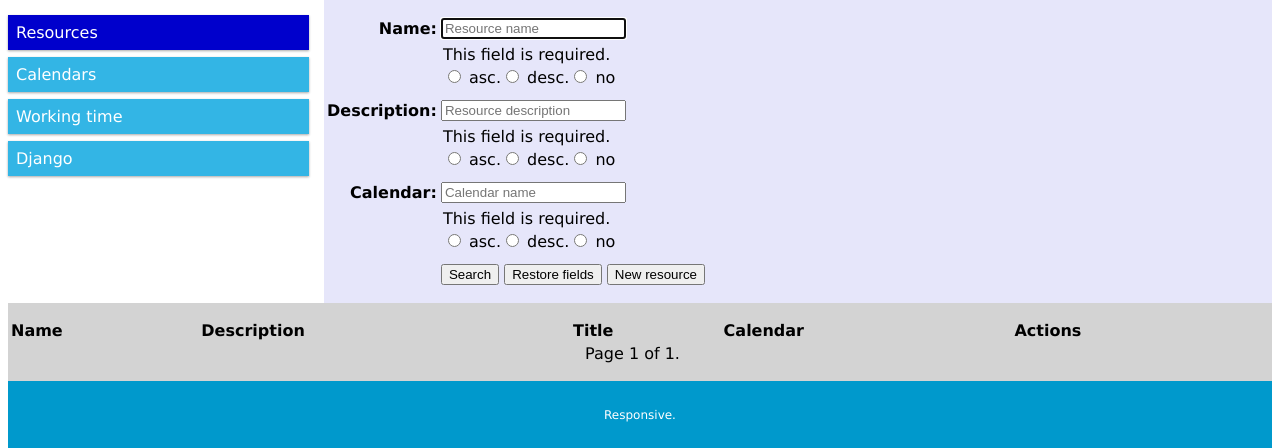
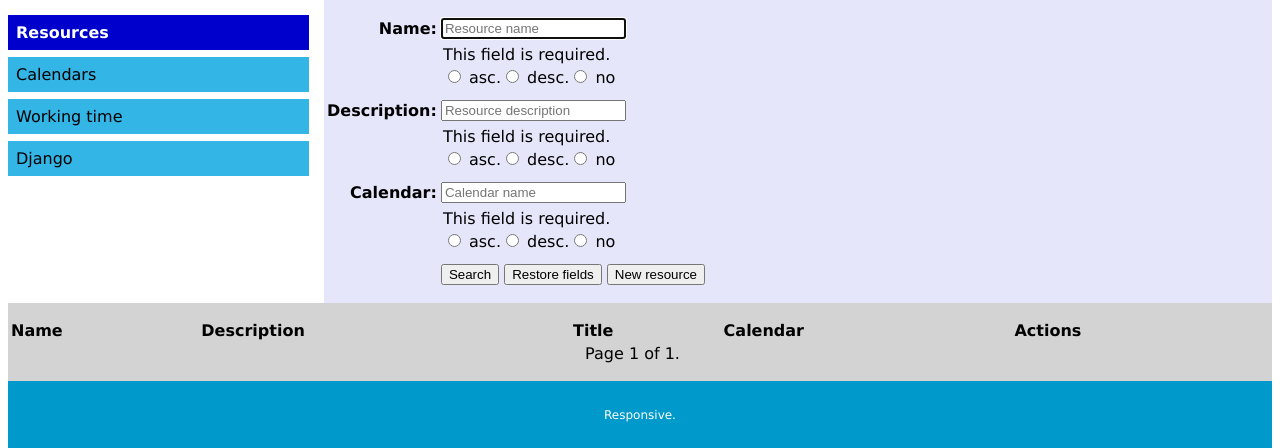
Before and after one commit to golobart/fairqueue, a Django app: page /en-us/adminapp/searchrscsdo/ in a window 1280 px wide. Shown: the part 89-537 px from the top of the page. Run offline with Django 3.2, Linux system fonts and the light colour scheme; the visitor is signed in with stand-in values (Sample User, id 1); data that the repository does not hold is empty; some libraries are stand-ins or nearby versions.

Commit message:
improved color visibility of main menu

```diff
--- a/adminapp/static/adminapp/styles_1.css
+++ b/adminapp/static/adminapp/styles_1.css
@@ -81,26 +81,31 @@ display: inline-block;
   padding: 8px;
   margin-bottom: 7px;
   background-color: #33b5e5;
-  color: #ffffff;
-  box-shadow: 0 1px 3px rgba(0,0,0,0.12), 0 1px 2px rgba(0,0,0,0.24);
+  /* box-shadow: 0 1px 3px rgba(0,0,0,0.12), 0 1px 2px rgba(0,0,0,0.24); */
 }
 
 .menu li.active {
   background-color: #0000cc;
-  color: white;
+  /*color: white;*/
+
 }
 
 .menu li:hover {
   background-color: #0099cc;
 }
 
-.menu a {
+.menu a  {
   text-decoration: none;
-  color: #ffffff;
+  color: black;
   display: block;
 }
 
-
+.menu a.active  {
+  text-decoration: none;
+  color: white;
+    font-weight: bold;
+  display: block;
+}
 
 .aside {
   background-color: #33b5e5;
@@ -129,6 +134,7 @@ display: inline-block;
   /* For tablets: */
   .menu li {display: inline;}
   .menu a {display: inline;}
+  .menu a.active {display: inline;}
   .col-s-1 {width: 8.33%;}
   .col-s-2 {width: 16.66%;}
   .col-s-3 {width: 25%;}
--- a/adminapp/templates/adminapp/adminbase.html
+++ b/adminapp/templates/adminapp/adminbase.html
@@ -82,7 +82,7 @@
     {% block mainmenu %}
     <div class="col-3 col-s-12 menu" >
       <ul>
-        <li {% if activemenu == 'resource' %}class="active" {% endif %}><a href="{% url 'adminapp:searchresources' %}">{% trans 'Resources' %}</a></li>
+        <li {% if activemenu == 'resource' %}class="active" {% endif %}><a href="{% url 'adminapp:searchresources' %}" {% if activemenu == 'resource' %}class="active" {% endif %}>{% trans 'Resources' %}</a></li>
         <li {% if activemenu == 'calendar' %}class="active" {% endif %}><a href="{% url 'adminapp:calendars' %}">{% trans 'Calendars' %}</a></li>
         <li {% if activemenu == 'workingtime' %}class="active" {% endif %}><a href="{% url 'adminapp:workingTimes' %}">{% trans 'Working time' %}</a></li>
         {% if request.user.is_staff %}
--- a/adminapp/templates/adminapp/searchresourcesdo.html
+++ b/adminapp/templates/adminapp/searchresourcesdo.html
@@ -29,7 +29,8 @@
     <tbody>
     {% for record in page_obj  %}
     <tr>
-        <td><a href="{% url 'adminapp:resource' record.id %}"  title="{% trans 'Read' %}">{{ record.name }}</a></td>
+<!--        <td><a href="{% url 'adminapp:resource' record.id %}"  title="{% trans 'Read' %}">{{ record.name }}</a></td>-->
+        <td>{{ record.name }}</td>
         <td>{{ record.description }}</td>
         <td>{{ record.text_title }}</td>
         <td>{{ record.calendar }}</td>
```
